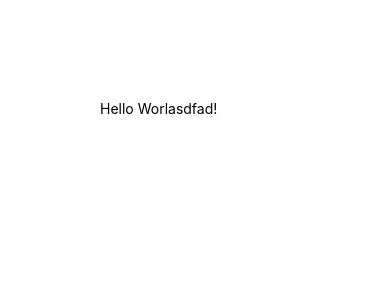
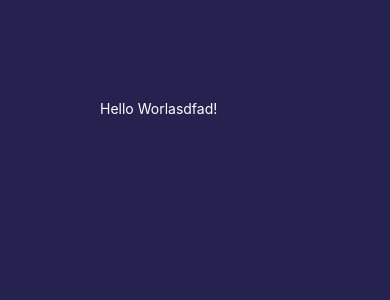
Before and after one commit to ed3899/react-native-docs, a React Native app: screen / in a window 390 px wide. Shown: the top 300 px of the page. Built offline with nearby package versions, Linux system fonts and the light colour scheme.

Commit message:
styling the background

```diff
--- a/App.tsx
+++ b/App.tsx
@@ -3,6 +3,9 @@ import {StyleSheet, Platform, StatusBar as StatusBarNative} from "react-native";
 
 //% comps
 import {View, Text} from "./components/Themed";
+
+//% utils
+import {colors} from "./utils";
 
 import {StatusBar} from "expo-status-bar";
 import {SafeAreaProvider} from "react-native-safe-area-context";
@@ -15,9 +18,10 @@ const styles = StyleSheet.create({
   container: {
     flex: 1,
     padding: Platform.OS === "android" ? StatusBarNative.currentHeight : 100,
+    backgroundColor: colors.darkBlue,
   },
   text: {
-    color: "black",
+    color: colors.white,
   },
 });
 
--- /dev/null
+++ b/utils/colors.ts
@@ -0,0 +1,4 @@
+export const colors = {
+  white: "#fff",
+  darkBlue: "#252250",
+};
--- /dev/null
+++ b/utils/index.ts
@@ -0,0 +1,3 @@
+import {colors} from "./colors";
+
+export {colors};
```
